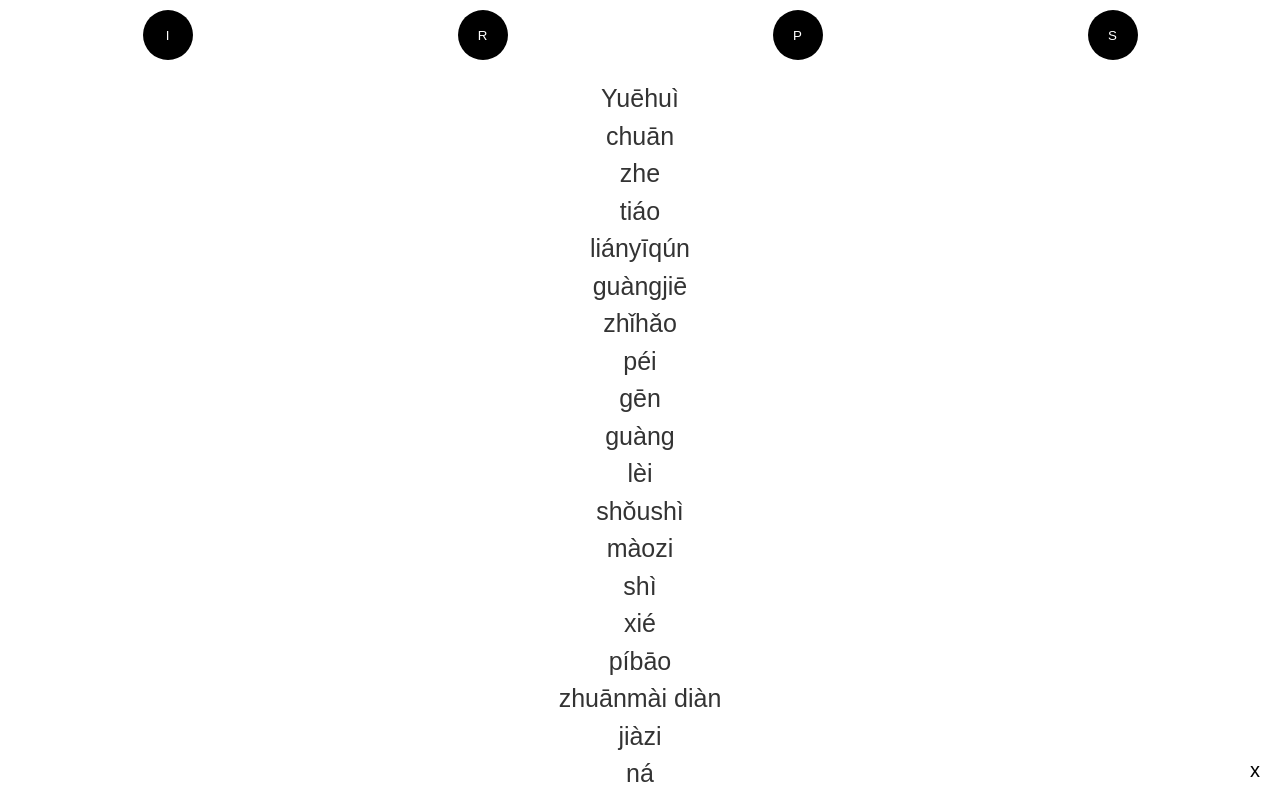
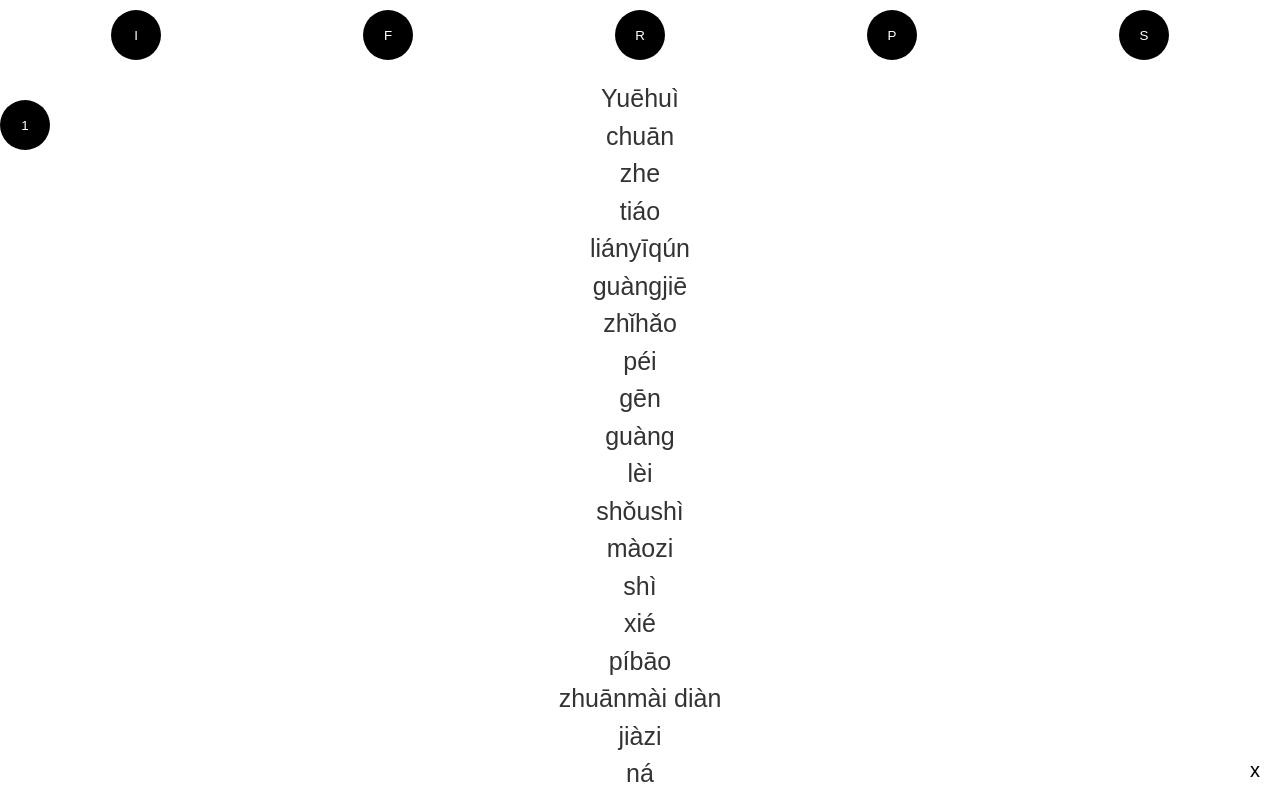
Before and after one commit to kandalog/next-chinese-word, a Next.js app: page / in a window 1280 px wide. Shown: the top 799 px of the page. Built offline with nearby package versions, Linux system fonts and the light colour scheme.

Commit message:
複数の問題を保有できるように修正

```diff
--- /dev/null
+++ b/assets/data/data2.ts
@@ -0,0 +1,7 @@
+export const pinyin2 = ["Yuēhuì", "chuān", "zhe"];
+
+export const en2 = ["Yuehui", "chuan", "zhe"];
+
+export const ch2 = ["约会", "穿", "着"];
+
+export const jp2 = ["デートする", "着る", "~している"];
--- /dev/null
+++ b/assets/data/remind.ts
@@ -0,0 +1,7 @@
+export const pinyin0 = ["zuo huǒchē", "Shuǐ"];
+
+export const en0 = ["zuo huoche", "shui"];
+
+export const ch0 = ["坐火车", "水"];
+
+export const jp0 = ["電車に乗る", "水"];
--- a/assets/question.ts
+++ b/assets/question.ts
@@ -1,4 +1,6 @@
-import { pinyin, ch, jp, en } from "./data";
+import { pinyin0, ch0, jp0, en0 } from "./data/remind";
+import { pinyin, ch, jp, en } from "./data/data";
+import { pinyin2, ch2, jp2, en2 } from "./data/data2";
 
 type questionType = {
   jp?: string;
@@ -7,8 +9,18 @@ type questionType = {
   en?: string;
 };
 
+export const remindQuestion: questionType[] = [];
 export const questions: questionType[] = [];
+export const questions2: questionType[] = [];
+
+for (let i = 0; i < pinyin0.length; i++) {
+  remindQuestion.push({ jp: jp0[i], ch: ch0[i], pi: pinyin0[i], en: en0[i] });
+}
 
 for (let i = 0; i < pinyin.length; i++) {
   questions.push({ jp: jp[i], ch: ch[i], pi: pinyin[i], en: en[i] });
 }
+
+for (let i = 0; i < pinyin2.length; i++) {
+  questions2.push({ jp: jp2[i], ch: ch2[i], pi: pinyin2[i], en: en2[i] });
+}
--- a/hooks/useQuestion.tsx
+++ b/hooks/useQuestion.tsx
@@ -1,4 +1,5 @@
 import { questions as materialQuestion } from "@/assets/question";
+import { remindQuestion } from "@/assets/question";
 import { useState } from "react";
 
 export const useQuestion = () => {
@@ -41,7 +42,7 @@ export const useQuestion = () => {
   const pin = () => {
     // 既にピンインモードの場合は処理しない
     if (!questions[0].en) return;
-    setQuestions(materialQuestion);
+    // setQuestions(materialQuestion);
     setQuestions((prevState) => {
       const newState = prevState.map((data) => {
         return {
@@ -57,13 +58,20 @@ export const useQuestion = () => {
     setQuestions(materialQuestion);
   };
 
+  // 復習モード
+  function changeToRemind() {
+    setQuestions(remindQuestion);
+  }
+
   return {
     handleOnClick,
     removeActiveClass,
     questions,
+    setQuestions,
     shuffleButton,
     reverseQuestion,
     pin,
+    changeToRemind,
     reset,
   };
 };
--- a/pages/index.tsx
+++ b/pages/index.tsx
@@ -1,3 +1,4 @@
+import { questions2 } from "@/assets/question";
 import styled from "@/styles/Home.module.scss";
 import { useQuestion } from "../hooks/useQuestion";
 import { Button } from "@/components/Button";
@@ -13,6 +14,8 @@ export default function Home() {
     reverseQuestion,
     pin,
     reset,
+    changeToRemind,
+    setQuestions,
   } = useQuestion();
 
   const introductionHandler = () => {
@@ -28,6 +31,7 @@ export default function Home() {
       <Introduction />
       <header className={styled.header}>
         <Button text="I" name={"reset"} onClick={reset} />
+        <Button text="F" name={"reset"} onClick={changeToRemind} />
         <Button text="R" name={"reverse"} onClick={reverseQuestion} />
         <Button text="P" name={"pin"} onClick={pin} />
         <Button text="S" name={"shuffle"} onClick={shuffleButton} />
@@ -42,6 +46,12 @@ export default function Home() {
       </header>
 
       <div className={styled.inner}>
+        {/* changeボタン */}
+        <Button
+          text="1"
+          name={"first"}
+          onClick={() => setQuestions(questions2)}
+        />
         {questions.map((question) => (
           <div key={question.pi} className={styled.question}>
             <p onClick={(e) => handleOnClick(e)}>{question.pi}</p>
--- a/styles/Home.module.scss
+++ b/styles/Home.module.scss
@@ -67,3 +67,9 @@
     color: #fff;
   }
 }
+
+.first {
+  position: absolute;
+  top: 100px;
+  left: 0;
+}
```
Also changed, not shown: assets/data/data.ts (renamed from assets/data.ts).
